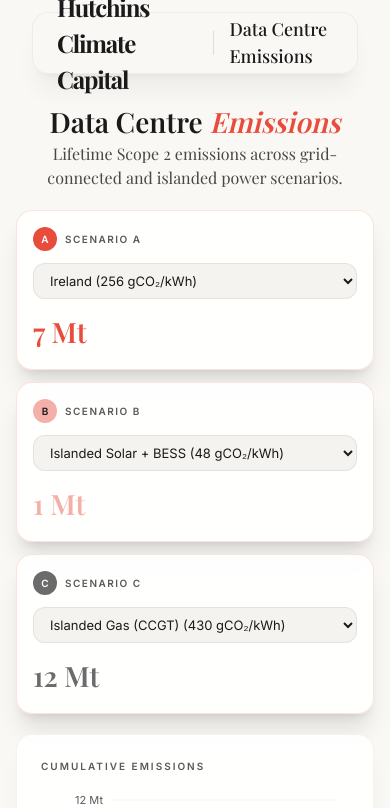
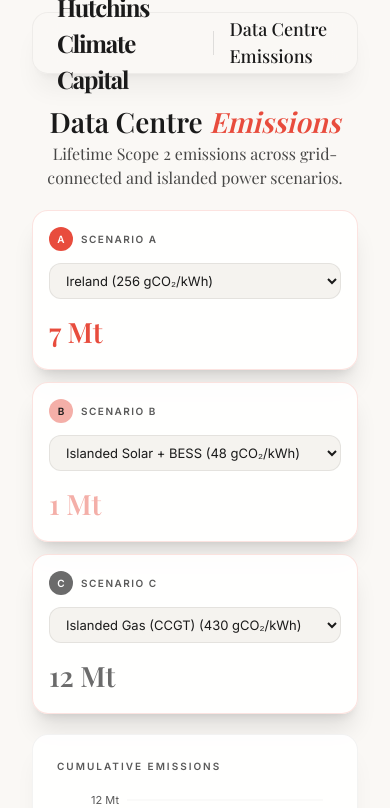
Before and after one commit to pftzgrld/tempo-canvas-tool, a React (Vite) app: page / in a window 390 px wide. Shown: the top 808 px of the page. Built offline with nearby package versions, Linux system fonts and the light colour scheme; the HTML template or start-up script is replaced by a standard one; a web font is replaced by a local one.

Commit message:
Align header and content width to match data site exactly

```diff
--- a/src/pages/CarbonPage.tsx
+++ b/src/pages/CarbonPage.tsx
@@ -44,12 +44,11 @@ export default function CarbonPage() {
 
   return (
     <div style={{ background: "#FAF8F5" }} className="min-h-screen">
-      {/* Sticky Header — Hurdle-style glass pill */}
-      <header className="sticky top-0 z-50" style={{ padding: "12px 32px", background: "#FAF8F5" }}>
+      {/* Sticky Header — matching data.hutchinsclimate.com exactly */}
+      <header className="sticky top-0 z-50 mx-auto" style={{ padding: "12px 32px", background: "#FAF8F5", maxWidth: 1280 }}>
         <div
-          className="mx-auto flex items-center justify-between"
+          className="flex items-center justify-between"
           style={{
-            maxWidth: 1280,
             background: "rgba(250, 248, 245, 0.8)",
             backdropFilter: "blur(12px)",
             border: "1px solid rgba(26, 26, 26, 0.05)",
@@ -71,7 +70,7 @@ export default function CarbonPage() {
         </div>
       </header>
 
-      <main className="mx-auto px-4 sm:px-8 py-4 flex flex-col gap-5" style={{ maxWidth: 1280 }}>
+      <main className="mx-auto py-4 flex flex-col gap-5" style={{ maxWidth: 1280, padding: "16px 32px" }}>
         {/* Hero — minimal */}
         <section className="text-center flex flex-col items-center gap-1 pt-1 pb-0">
           <h1 style={{ fontFamily: "'Playfair Display', serif", fontSize: "clamp(28px, 4vw, 42px)", fontWeight: 600, color: "#1A1A1A", lineHeight: 1.15 }}>
```
